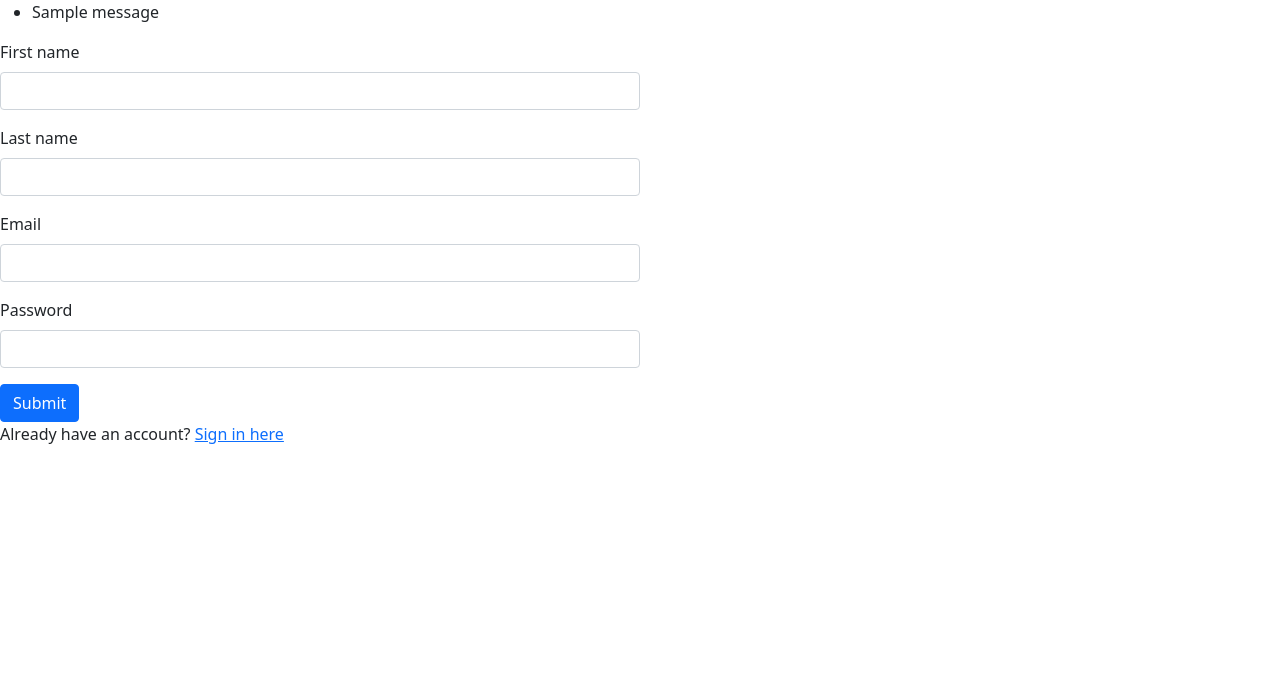
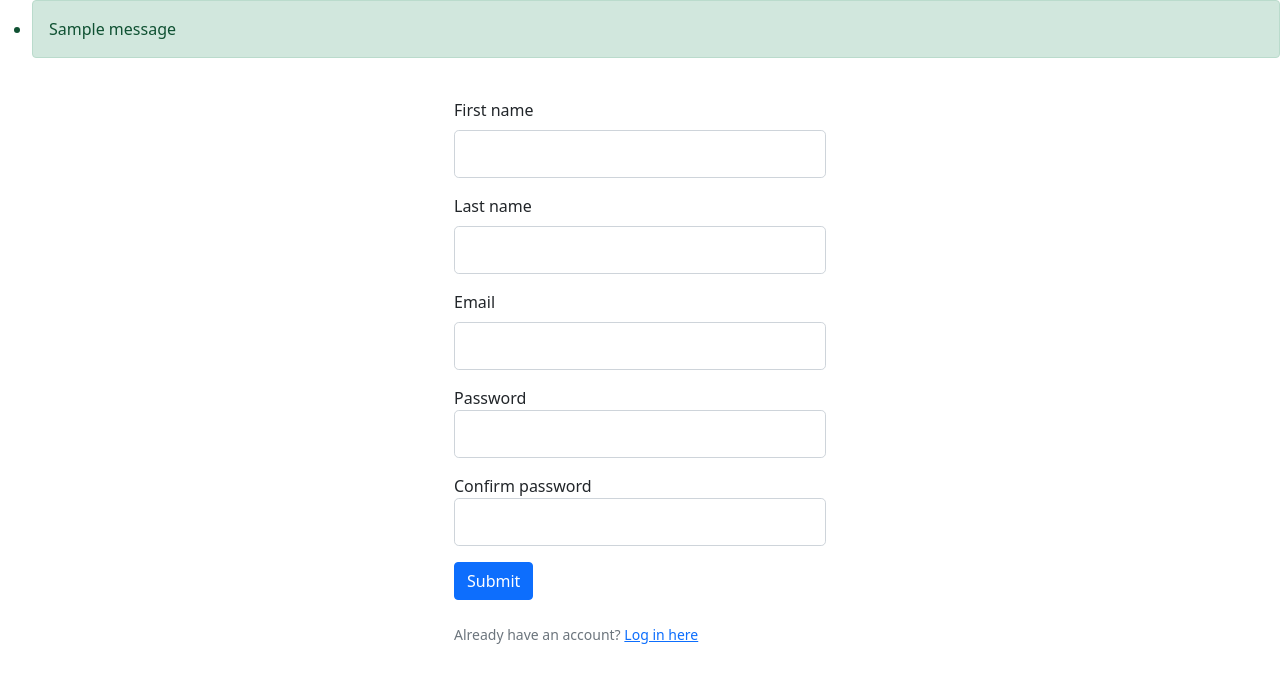
Before and after one commit to LadyLiu/behavior_tracker, a Flask app: template app/templates/user/register.html in a window 1280 px wide. Shown: the part 56-739 px from the top of the page. Run offline with Flask 2, Linux system fonts and the light colour scheme; a user stored in the database is signed in; the template is opened without the code that fills it: most values are stand-ins (such as "Sample title", 1, 10 or a date in 2020); one stand-in notice (Sample message) is shown; form fields are guessed from the names that the template uses; parts of the project's set-up code (start-up, migrations or seed data) failed here and were passed over.

Commit message:
register/login changes, added confirm pw to registering

```diff
--- a/app/app.py
+++ b/app/app.py
@@ -155,14 +155,14 @@ def register():
             user = UserModel.query.filter_by(email=email).first()
             if user is None:
                 add_user(email=email, first_name=first_name, last_name=last_name, password=password)
-                flash("Thank you for registering!")
+                flash(f"Thank you for registering, {first_name}!", 'success')
                 return redirect('/login')
             elif user is not None and user.check_password(password):
-                flash("Welcome back!")
+                flash("Welcome back!", 'success')
                 login_user(user)
                 return redirect('/dashboard')
             else:
-                flash("User already exists and you used an incorrect password.")
+                flash("User already exists and you used an incorrect password.", 'error')
     return render_template("/user/register.html", form=form)
 
 
--- a/app/form/user_form.py
+++ b/app/form/user_form.py
@@ -4,7 +4,7 @@ Form template classes for use with app.py for verifying data collected from logi
 
 from flask_wtf import FlaskForm
 from wtforms import StringField, PasswordField, SubmitField
-from wtforms.validators import DataRequired, Length, Email
+from wtforms.validators import DataRequired, Length, Email, EqualTo
 
 
 class EmailPassForm(FlaskForm):
@@ -19,4 +19,5 @@ class LoginForm(EmailPassForm):
 class RegisterForm(EmailPassForm):
     first_name = StringField(label="Enter first name", validators=[DataRequired(), Length(min=1, max=20)])
     last_name = StringField(label="Enter last name", validators=[DataRequired(), Length(min=1, max=20)])
+    confirm_password = PasswordField(label="Confirm password", validators=[DataRequired(), EqualTo('password')])
     submit = SubmitField(label="Register")
--- a/app/templates/base.html
+++ b/app/templates/base.html
@@ -36,11 +36,13 @@
     </div>
   </div>
 </nav>
-{%  with messages = get_flashed_messages() %}
+{%  with messages = get_flashed_messages(with_categories=true) %}
   {% if messages %}
     <ul class=flashes>
-    {% for message in messages %}
-      <li>{{ message }}</li>
+    {% for category, message in messages %}
+      <li class="alert alert-{{ category }}">
+        {{ message }}
+      </li>
     {% endfor %}
     </ul>
   {% endif %}
--- a/app/templates/user/login.html
+++ b/app/templates/user/login.html
@@ -2,7 +2,8 @@
 {% set active_page = 'login' %}
 {% block title %} Login {% endblock %}
 {% block content %}
-<div class="w-50">
+<main role="main" class="container">
+  <div class="mx-auto col-md-4"><br>
     <form method="post">
       {{ form.csrf_token }}
       <div class="mb-3">
@@ -25,7 +26,8 @@
         </fieldset>
       </div>
       {{ form.submit(class="btn btn-primary") }}
-</form>
+    </form><br>
     <p class="bottom">Don't have an account? <a class="bottom" href="{{ url_for('register') }}">Sign up here</a></p>
   </div>
+</main>
 {% endblock %}
--- a/app/templates/user/register.html
+++ b/app/templates/user/register.html
@@ -2,56 +2,92 @@
 {% set active_page = 'register' %}
 {% block title %} Register {% endblock %}
 {% block content %}
-<div class="w-50">
+<main role="main" class="container">
+<div class="mx-auto col-md-4">
   <form method="post">
     {{ form.csrf_token }}
-  <div class="mb-3">
+    <div class="mb-3"><br>
       <fieldset class="form-field">
         {{ form.first_name.label(class="form-label") }}
-		{{ form.first_name(class="form-control") }}
         {% if form.first_name.errors %}
+          {{ form.first_name(class="form-control form-control-lg is-invalid") }}
         <ul class="errors">
           {% for error in form.first_name.errors %}
           <li>{{ error }}</li>
           {% endfor %}
         </ul>
+        {% else %}
+          {{ form.first_name(class="form-control form-control-lg") }}
         {% endif %}
       </fieldset>
     </div>
     <div class="mb-3">
       <fieldset class="form-field">
         {{ form.last_name.label(class="form-label") }}
-		{{ form.last_name(class="form-control") }}
         {% if form.last_name.errors %}
+          {{ form.first_name(class="form-control form-control-lg is-invalid") }}
         <ul class="errors">
           {% for error in form.last_name.errors %}
           <li>{{ error }}</li>
           {% endfor %}
         </ul>
+        {% else %}
+          {{ form.last_name(class="form-control form-control-lg") }}
         {% endif %}
       </fieldset>
     </div>
     <div class="mb-3">
       <fieldset class="form-field">
         {{ form.email.label(class="form-label") }}
-		{{ form.email(class="form-control") }}
         {% if form.email.errors %}
+          {{ form.email(class="form-control form-control-lg") }}
           <ul class="errors">
             {% for error in form.email.errors %}
             <li>{{ error }}</li>
             {% endfor %}
           </ul>
+        {% else %}
+          {{ form.email(class="form-control form-control-lg") }}
         {% endif %}
       </fieldset>
     </div>
     <div class="mb-3">
       <fieldset class="form-field">
-		{{ form.password.label(class="form-label") }}
-		{{ form.password(class="form-control") }}
+        {{ form.password.label(class="form-control-label") }}
+        {% if form.password.errors %}
+          {{ form.password(class="form-control form-control-lg is-invalid") }}
+        <div class="invalid-feedback">
+          {% for error in form.password.errors %}
+          <span>{{ error }}</span>
+          {% endfor %}
+        </div>
+        {% else %}
+          {{ form.password(class="form-control form-control-lg") }}
+        {% endif %}
+      </fieldset>
+    </div>
+    <div class="mb-3">
+      <fieldset class="form-field">
+        {{ form.confirm_password.label(class="form-control-label") }}
+        {% if form.confirm_password.errors %}
+          {{ form.confirm_password(class="form-control form-control-lg is-invalid") }}
+        <div class="invalid-feedback">
+          {% for error in form.confirm_password.errors %}
+          <span>{{ error }}</span>
+          {% endfor %}
+        </div>
+        {% else %}
+          {{ form.confirm_password(class="form-control form-control-lg") }}
+        {% endif %}
       </fieldset>
     </div>
     {{ form.submit(class="btn btn-primary") }}
-</form>
+  </form><br>
+  <div>
+    <small class="text-muted">
+      <p class="bottom">Already have an account? <a class="bottom" href="{{ url_for('login') }}">Log in here</a></p>
+    </small>
   </div>
-    <p class="bottom">Already have an account? <a class="bottom" href="{{ url_for('login') }}">Sign in here</a></p>
+</div>
+</main>
 {% endblock %}
```
Also changed, not shown: app/db/app.db. Lines whose indentation alone changed are shown as unchanged.
